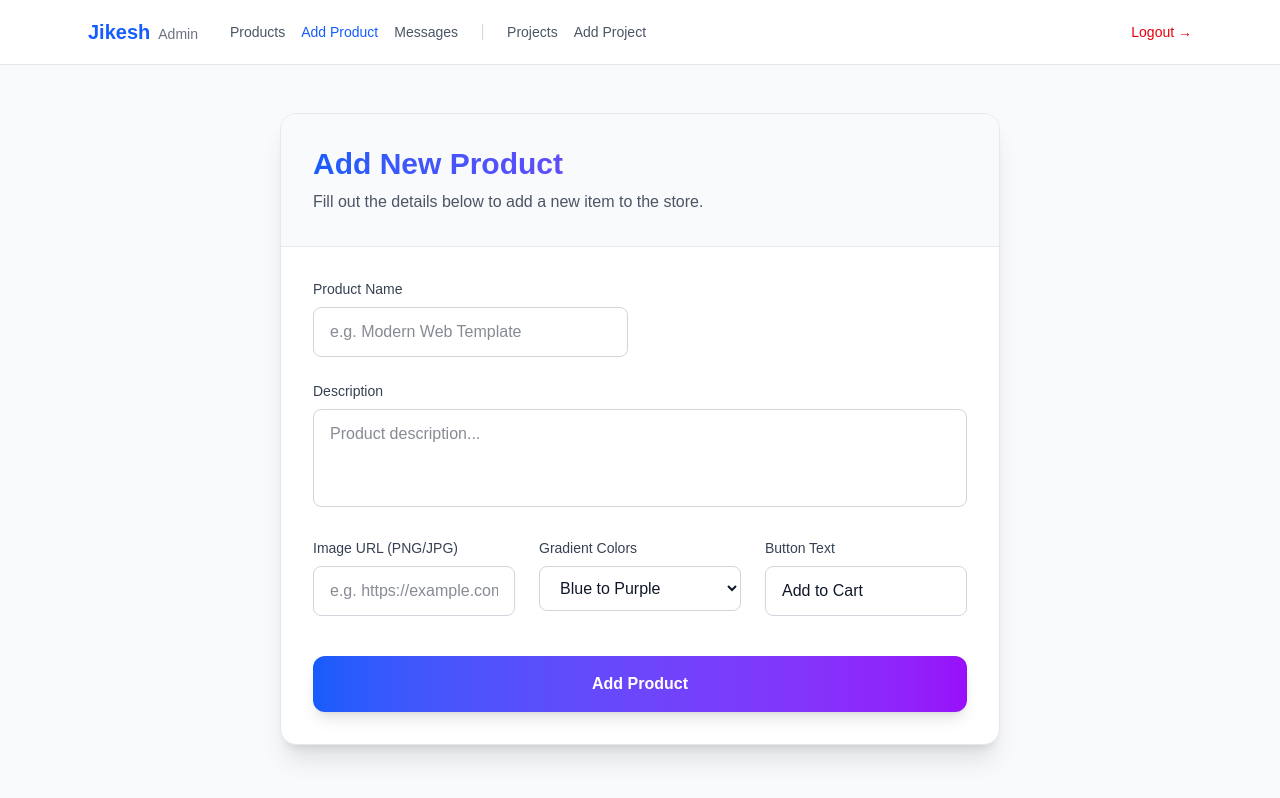
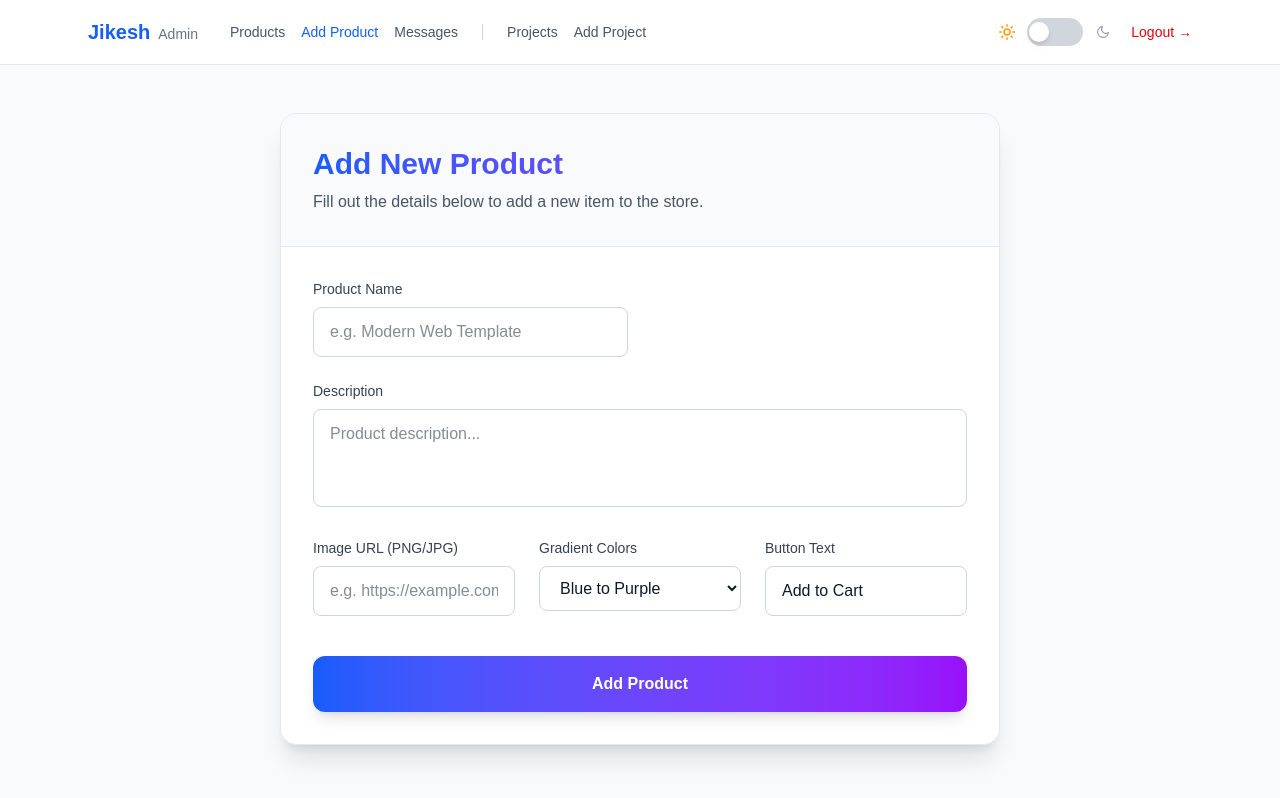
Before and after one commit to jiikeeesh/Jikesh_Portfolio, a Next.js app: page /admin/add-product in a window 1280 px wide. Shown: the top 798 px of the page. Built offline with nearby package versions, Linux system fonts and the light colour scheme.

Commit message:
theme in admin pannel

```diff
--- a/app/admin/layout.tsx
+++ b/app/admin/layout.tsx
@@ -3,6 +3,7 @@
 import Link from "next/link";
 import { usePathname, useRouter } from "next/navigation";
 import { useState } from "react";
+import ThemeToggle from "@/components/ThemeToggle";
 
 export default function AdminLayout({
   children,
@@ -90,8 +91,10 @@ export default function AdminLayout({
             </div>
           </div>
 
-          {/* Right side: logout + hamburger */}
-          <div className="flex items-center gap-3">
+          {/* Right side: theme + logout + hamburger */}
+          <div className="flex items-center gap-3 md:gap-5">
+            <ThemeToggle />
+
             <button
               onClick={handleLogout}
               disabled={loggingOut}
```
